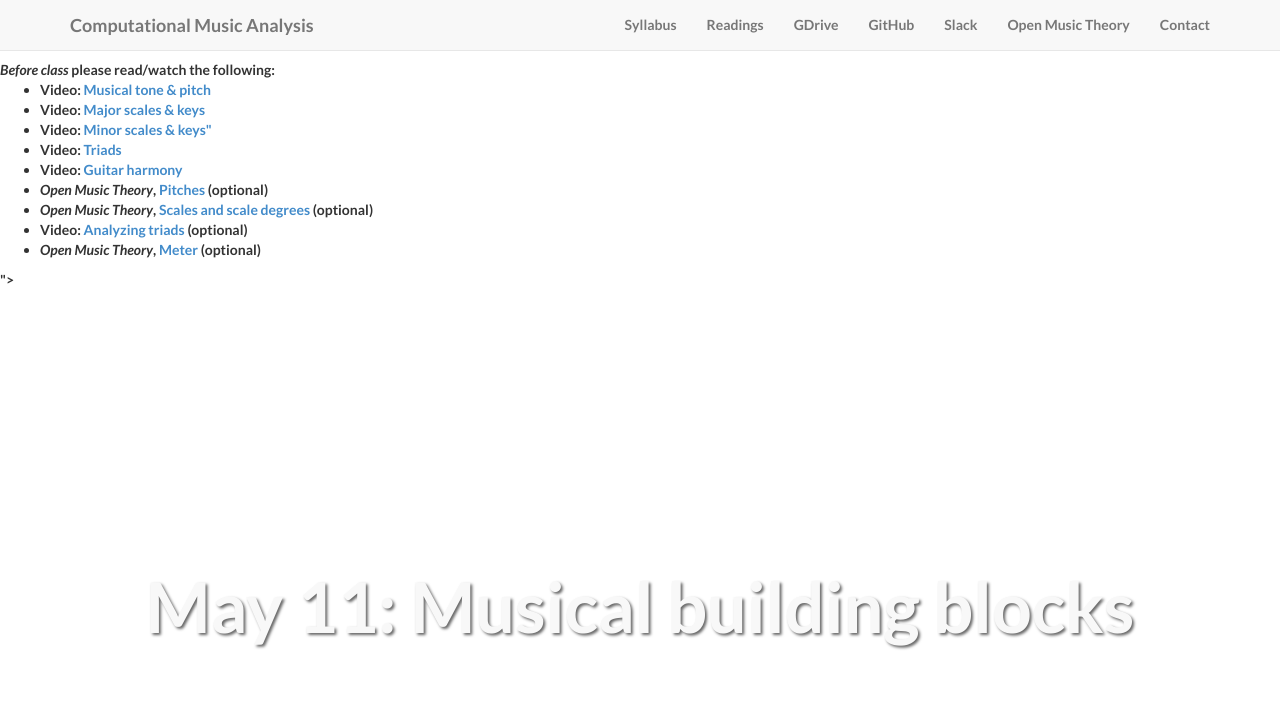
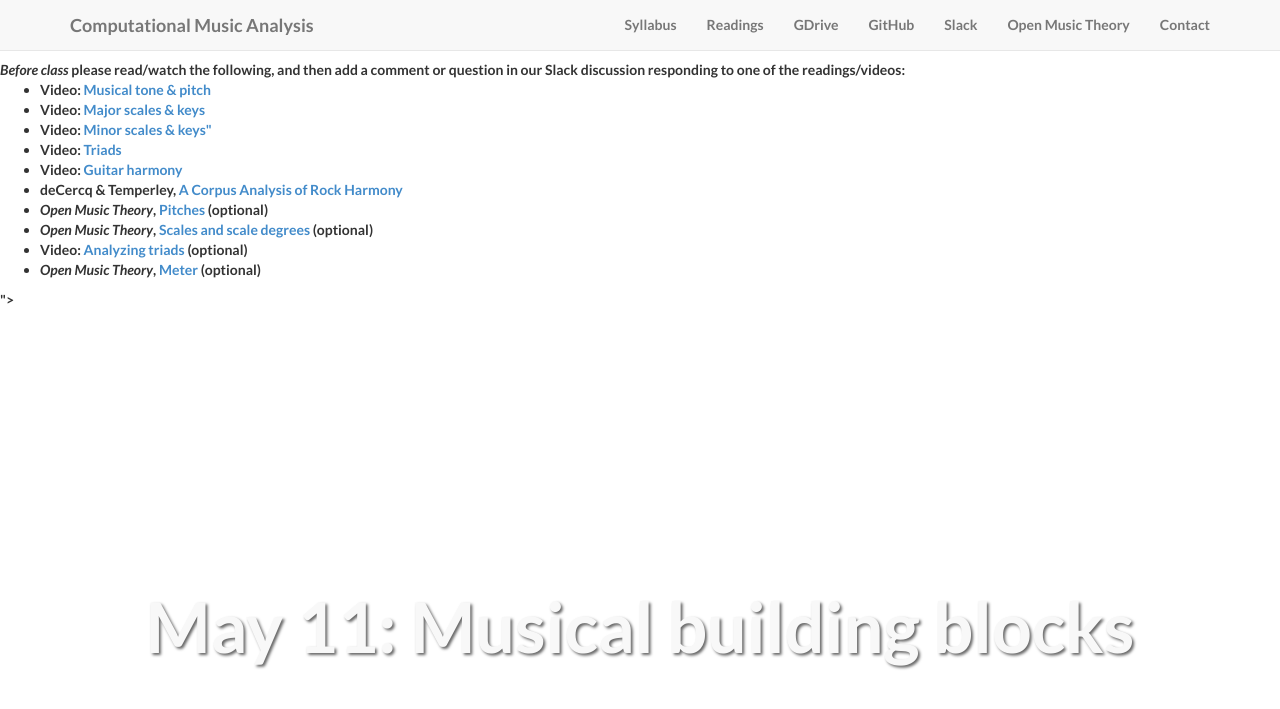
Before and after one commit to kshaffer/corpusmusic, a Jekyll site: the page built from _posts/2016-05-04-day-3.markdown, in a window 1280 px wide and 900 px high. Shown: the top 709 px of the window. Built offline with Jekyll 4.4.1, drawn with Linux system fonts in a browser that asks for light colours; some of the changed text lies outside the part shown.

Commit message:
Day 3 update

```diff
--- a/_posts/2016-05-04-day-3.markdown
+++ b/_posts/2016-05-04-day-3.markdown
@@ -4,5 +4,5 @@ image: stringSmall.jpg
 category: Services
 title: "May 11: Musical building blocks"
 description: |
-  <p class="lead">What are the basic building blocks in music? We'll explore some of the basics: rhythm and meter, pitches, and chords. No in-depth music theory is necessary, but a basic familiarity will help a lot. We'll also look at one study in computational musicology that explores chords and chord progressions in pop/rock songs.<br/><br/><em>Before class</em> please read/watch the following:<ul><li>Video: <a href="https://vimeo.com/129254238">Musical tone & pitch</a></li><li>Video: <a href="https://vimeo.com/94802632">Major scales & keys</a></li><li>Video: <a href="https://vimeo.com/94803688">Minor scales & keys"</a></li><li>Video: <a href="https://vimeo.com/94521923">Triads</a></li><li>Video: <A href="https://vimeo.com/94527744">Guitar harmony</a></li><li><em>Open Music Theory</em>, <a href="http://openmusictheory.com/pitches.html">Pitches</a> (optional)</li><li><em>Open Music Theory</em>, <a href="http://openmusictheory.com/scales.html">Scales and scale degrees</a> (optional)</li><li>Video: <a href="https://vimeo.com/94723962"> Analyzing triads</a> (optional)</li><li><em>Open Music Theory</em>, <a href="http://openmusictheory.com/meter.html">Meter</a> (optional)</li></ul></p>
+  <p class="lead">What are the basic building blocks in music? We'll explore some of the basics: rhythm and meter, pitches, and chords. No in-depth music theory is necessary, but a basic familiarity will help a lot. We'll also look at one study in computational musicology that explores chords and chord progressions in pop/rock songs.<br/><br/><em>Before class</em> please read/watch the following, and then add a comment or question in our Slack discussion responding to one of the readings/videos:<ul><li>Video: <a href="https://vimeo.com/129254238">Musical tone & pitch</a></li><li>Video: <a href="https://vimeo.com/94802632">Major scales & keys</a></li><li>Video: <a href="https://vimeo.com/94803688">Minor scales & keys"</a></li><li>Video: <a href="https://vimeo.com/94521923">Triads</a></li><li>Video: <A href="https://vimeo.com/94527744">Guitar harmony</a></li><li>deCercq & Temperley, <a href="https://drive.google.com/a/colorado.edu/file/d/0B9o4hmKNoi6cQXgyY0FRckQ2clU/view?usp=sharing">A Corpus Analysis of Rock Harmony</a></il><li><em>Open Music Theory</em>, <a href="http://openmusictheory.com/pitches.html">Pitches</a> (optional)</li><li><em>Open Music Theory</em>, <a href="http://openmusictheory.com/scales.html">Scales and scale degrees</a> (optional)</li><li>Video: <a href="https://vimeo.com/94723962"> Analyzing triads</a> (optional)</li><li><em>Open Music Theory</em>, <a href="http://openmusictheory.com/meter.html">Meter</a> (optional)</li></ul></p>
 ---
```
Also changed, not shown: 2 other files.
